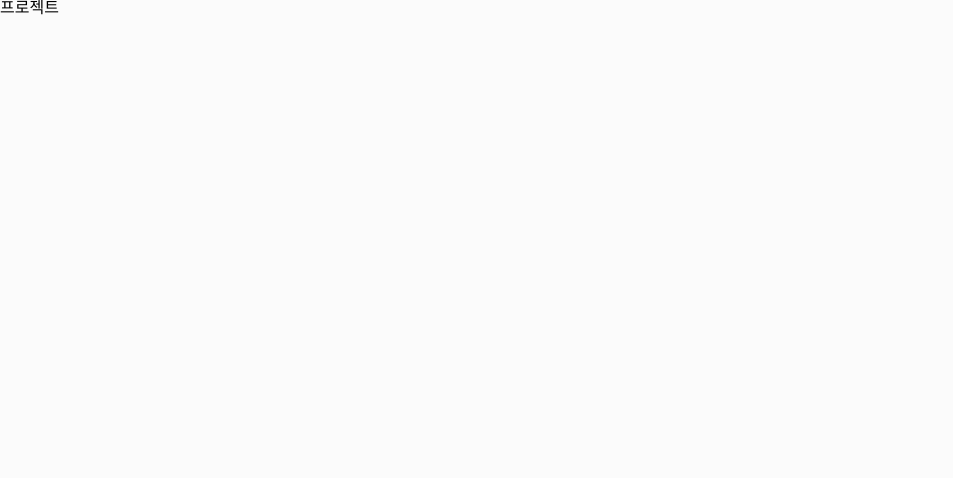
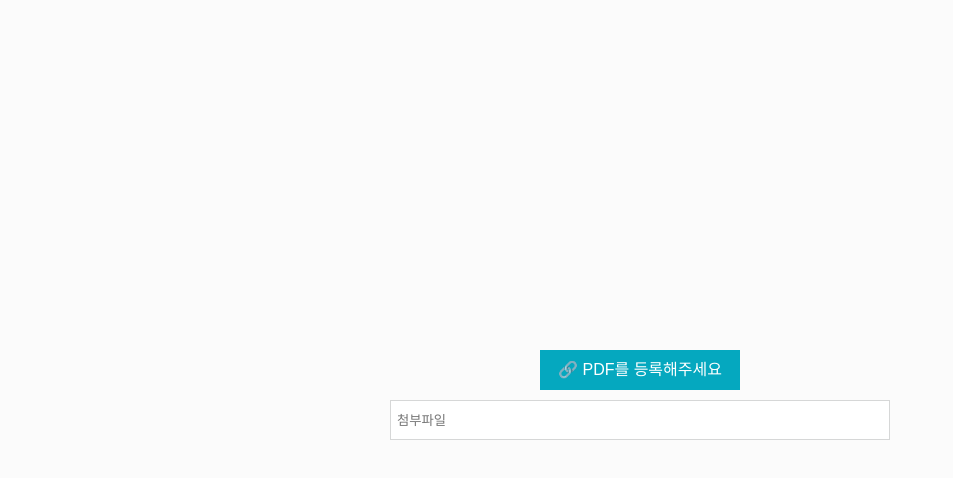
Before and after one commit to JJongsKim/PDF-viewer, a React (Create React App) app: page / in a window 1280 px wide. Shown: the top 478 px of the page, without its empty margins (0-953 px from the left). Built offline with nearby package versions, Linux system fonts and the light colour scheme.

Commit message:
Style: globalStyle 변경 및 App 컴포넌트 설정

```diff
--- a/src/App.tsx
+++ b/src/App.tsx
@@ -2,12 +2,21 @@ import { ThemeProvider } from 'styled-components';
 
 import GlobalStyle from './styles/globalStyle';
 import { theme } from './styles/theme';
+import PdfUpload from './components/pdfUpload';
+
+/*
+  [과제 항목]
+  1) 사용자가 PDF 파일을 업로드할 수 있어야 함
+  2) 업로드된 PDF 파일을 웹 페이지에서 볼 수 있어야 함
+  3) 뷰잉된 PDF파일에서 신구조문을 배열 형태로 파생하는 결과를 도출해야함
+  (첨부파일 중에 이중 배열 형태의 결과파일 있음)
+*/
 
 function App() {
   return (
     <ThemeProvider theme={theme}>
       <GlobalStyle />
-      <div className="App">프로젝트</div>
+      <PdfUpload />
     </ThemeProvider>
   );
 }
--- a/src/styles/globalStyle.ts
+++ b/src/styles/globalStyle.ts
@@ -7,10 +7,12 @@ const GlobalStyle = createGlobalStyle`
   html,
   body {
     font-family: 'Noto Sans KR', sans-serif;
+    display: flex;
+    justify-content: center;
+    align-items: center;
     width: 100%;
     height: 100%;
-    margin: 0 auto;
-    color: ${({ theme }) => theme.colors.text};
+    color: #202020;
     background-color: #fbfbfb;
   }
 
```
